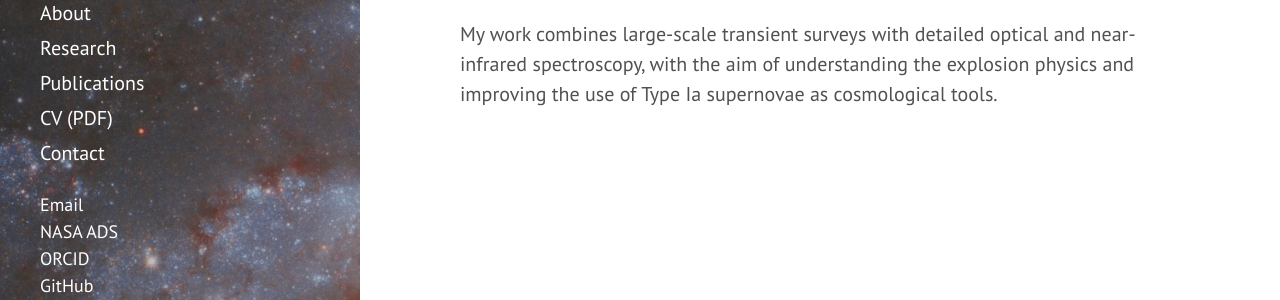
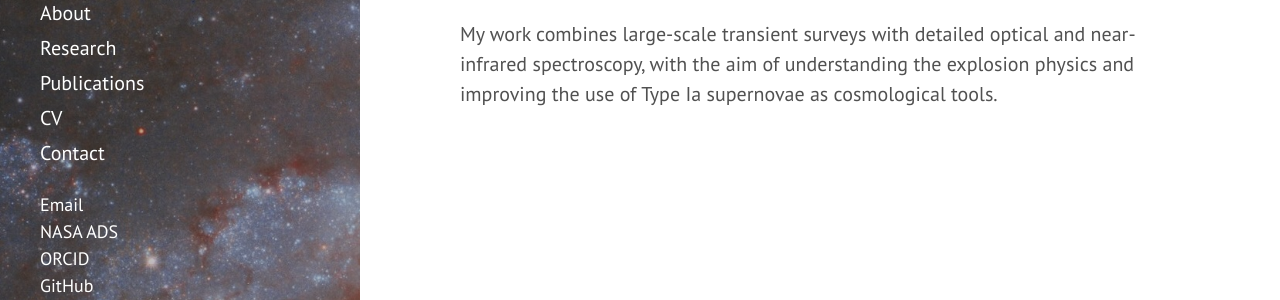
Before and after one commit to geodimitriadis/geodimitriadis.github.io, a Jekyll site: the page built from index.md, in a window 1280 px wide. Shown: the part 531-831 px from the top of the page. Built offline with Jekyll 4.4.1, drawn with Linux system fonts in a browser that asks for light colours.

Commit message:
Update sidebar.html

```diff
--- a/_includes/sidebar.html
+++ b/_includes/sidebar.html
@@ -20,7 +20,7 @@
       <a class="sidebar-nav-item" href="{{ site.baseurl }}/">About</a>
       <a class="sidebar-nav-item" href="{{ site.baseurl }}/research/">Research</a>
       <a class="sidebar-nav-item" href="{{ site.baseurl }}/publications/">Publications</a>
-      <a class="sidebar-nav-item" href="{{ site.baseurl }}/assets/GD_CV_without_pub_list.pdf" target="_blank" rel="noopener">CV (PDF)</a>
+      <a class="sidebar-nav-item" href="{{ site.baseurl }}/assets/GD_CV_without_pub_list.pdf" target="_blank" rel="noopener">CV</a>
       <a class="sidebar-nav-item" href="{{ site.baseurl }}/contact/">Contact</a>
     </nav>
 
```
